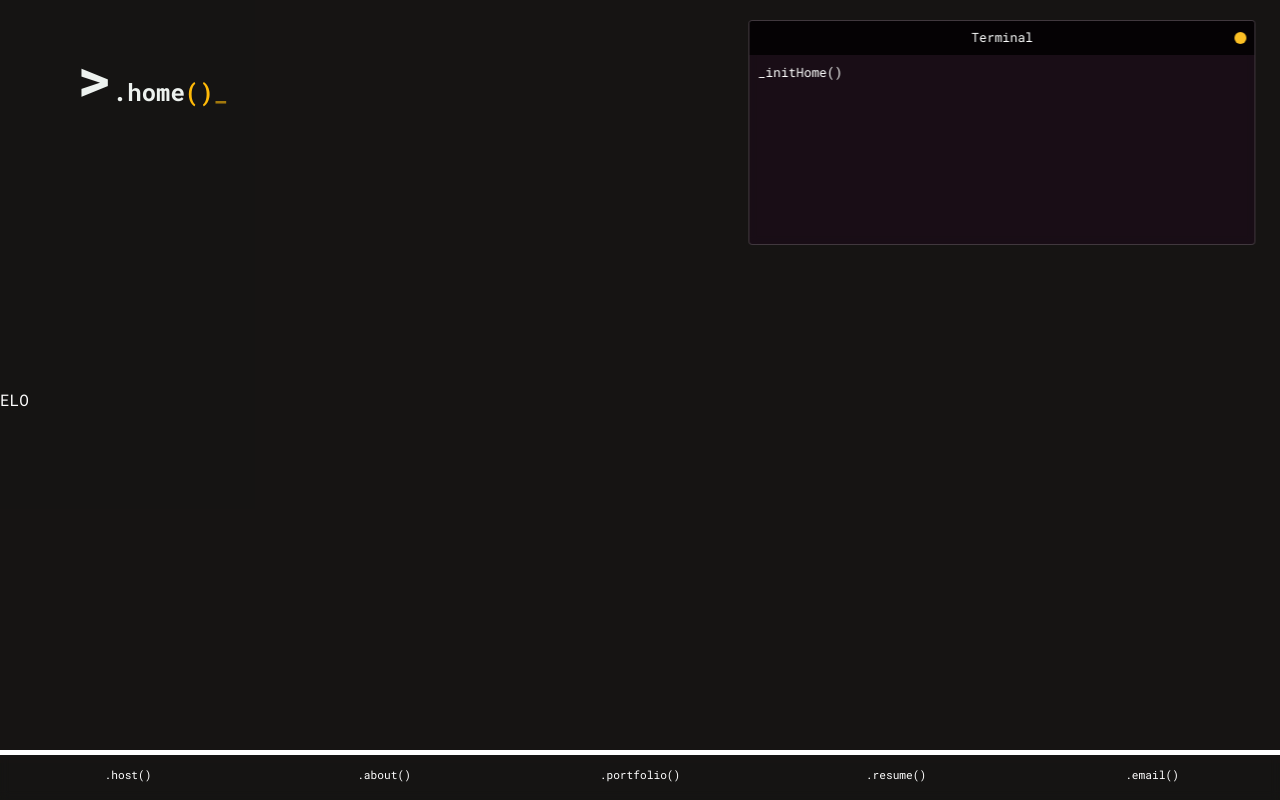
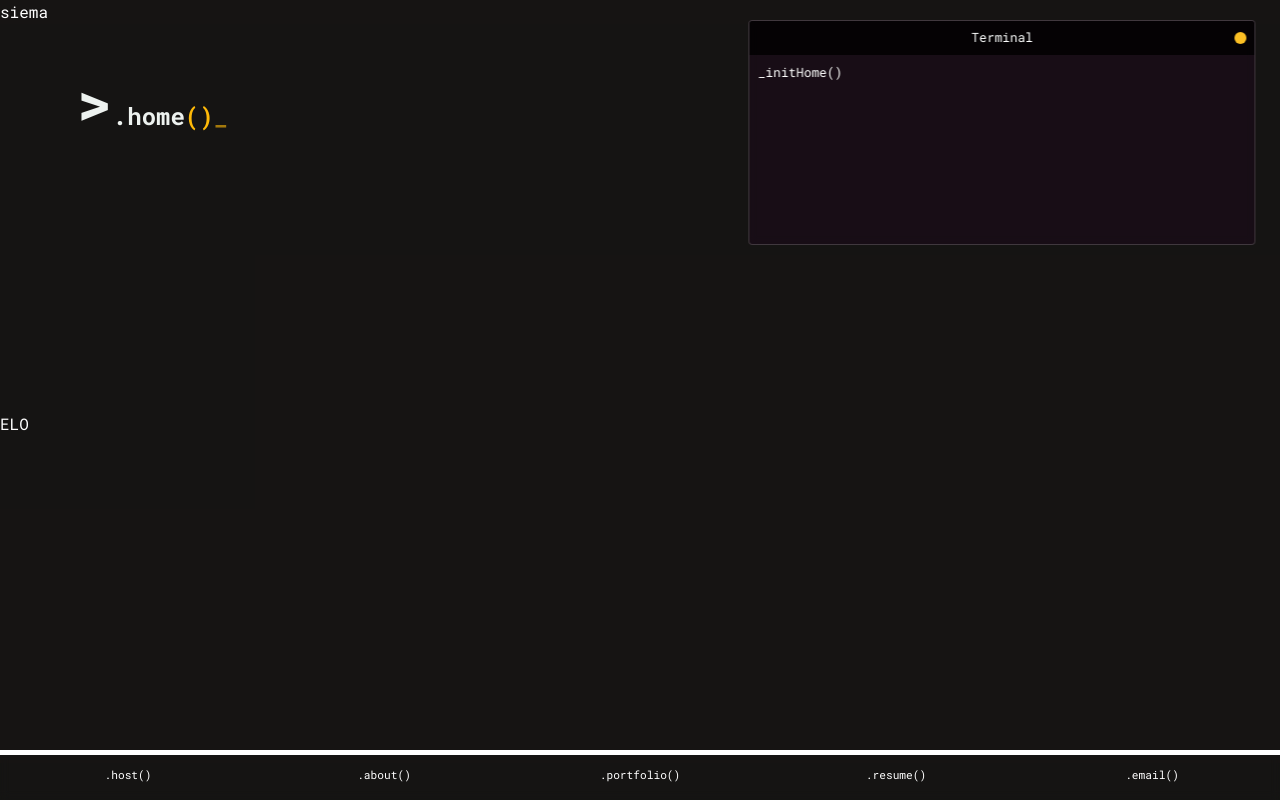
Before and after one commit to milwilczynski/kekAbout, a React (Vite) app: page / in a window 1280 px wide. Shown: the top 800 px of the page. Built offline with nearby package versions, Linux system fonts and the light colour scheme.

Commit message:
forwardedRef test changes

```diff
--- a/src/App.tsx
+++ b/src/App.tsx
@@ -1,4 +1,4 @@
-import React from 'react'
+import React, { useRef } from 'react'
 import { motion, useScroll, useSpring } from 'framer-motion'
 import styles from './app.module.scss'
 import { Console } from './components/console'
@@ -10,6 +10,7 @@ import { Resume } from '~/pages/resume'
 import { Email } from '~/pages/email'
 
 function App() {
+  const aboutRef = useRef<HTMLElement>(null)
   const { scrollYProgress } = useScroll()
   const scaleX = useSpring(scrollYProgress, {
     stiffness: 100,
@@ -25,10 +26,16 @@ function App() {
         }
       />
       <section className={styles.base}>
+        <button onClick={() => {
+          aboutRef.current?.scrollIntoView({ behavior: 'smooth' })
+        }}
+        >
+          siema
+        </button>
         <Home />
         <About />
         <Portfolio />
-        <Resume />
+        <Resume ref={aboutRef} />
         <Email />
       </section>
     </>
--- a/src/components/console/index.tsx
+++ b/src/components/console/index.tsx
@@ -66,10 +66,7 @@ export const Console: FC<PropsWithChildren<ConsoleProps>> = () => {
               </div>
             </motion.div>
             <div className={styles.window_section}>
-              <TextAnimator
-                delay={2}
-                text={terminal.state.text}
-              />
+              <TextAnimator />
             </div>
           </motion.div>
         )}
--- a/src/pages/resume/index.tsx
+++ b/src/pages/resume/index.tsx
@@ -1,13 +1,14 @@
-import React, { FC, PropsWithChildren } from 'react';
-import styles from './resume.module.scss';
-import { PageLabel } from '~/components/label/PageLabel';
+import type { ForwardedRef } from 'react'
+import React, { forwardRef } from 'react'
+import styles from './resume.module.scss'
+import { PageLabel } from '~/components/label/PageLabel'
 
 interface ResumeProps {}
 
-export const Resume: FC<PropsWithChildren<ResumeProps>> = () => {
+export const Resume = forwardRef((props: ResumeProps, ref: ForwardedRef<HTMLElement>) => {
   return (
-    <section className={styles.resume}>
+    <section className={styles.resume} ref={ref}>
       <PageLabel className={styles.resume_label} label="resume" />
     </section>
-  );
-};
+  )
+})
```
Also changed, not shown: src/pages/about/index.tsx (+6 -6 lines), src/pages/email/index.tsx (+6 -6 lines), src/pages/home/index.tsx (+3 -4 lines), src/pages/portfolio/index.tsx (+6 -6 lines).
